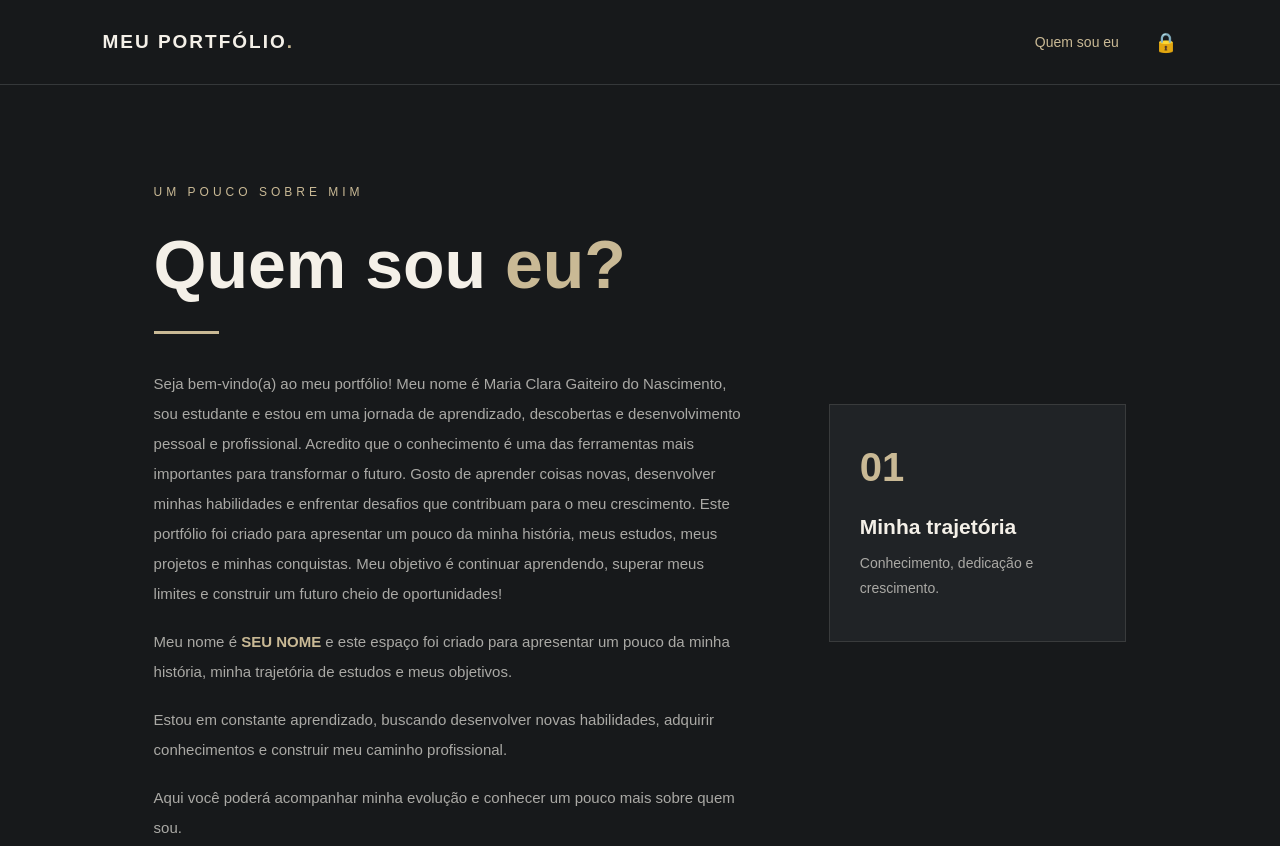
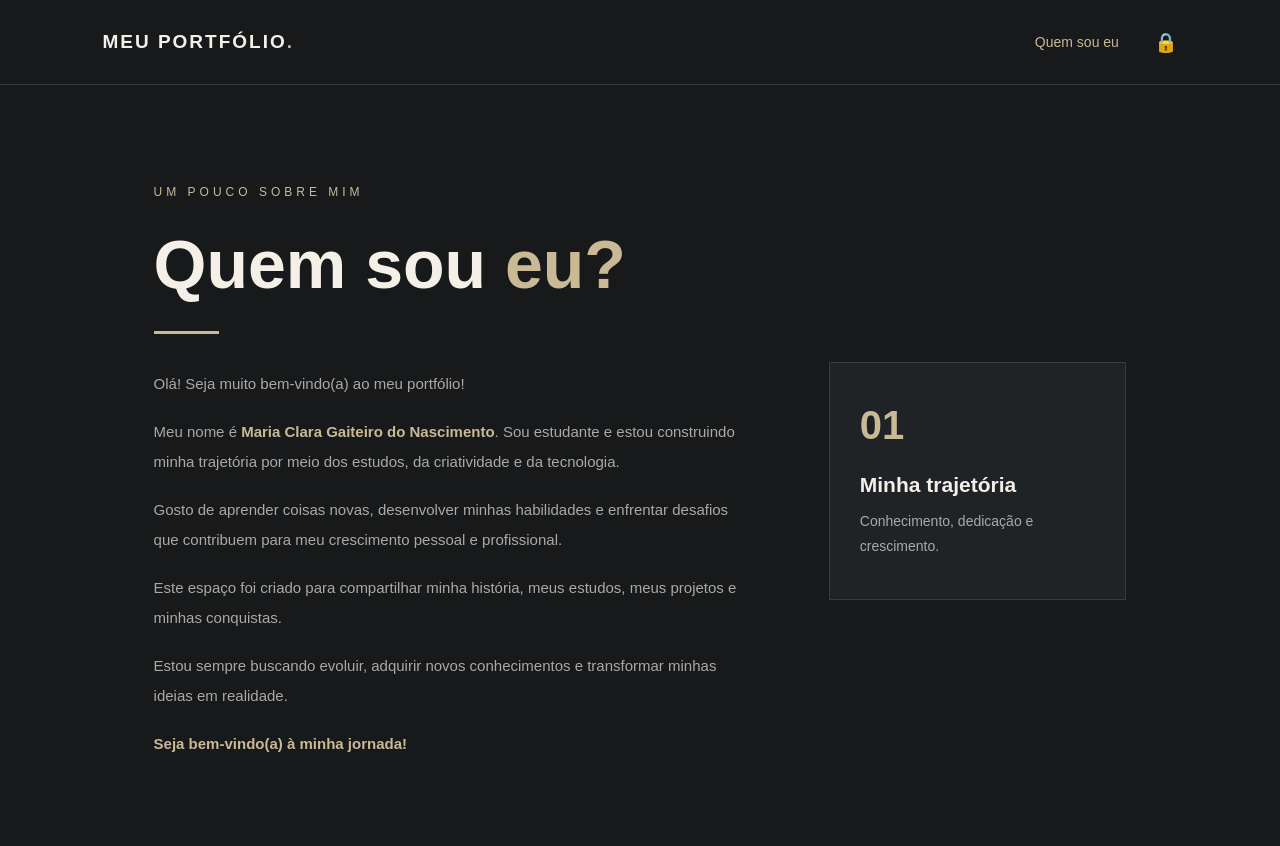
Before and after one commit to maria10038759-afk/portfolio-novo-, a plain HTML site: page quemsoueu.html in a window 1280 px wide. Shown: the top 846 px of the page. Drawn offline with Linux system fonts and the light colour scheme.

Commit message:
Revise content in quemsoueu.html
Updated personal introduction and welcome message.

```diff
--- a/quemsoueu.html
+++ b/quemsoueu.html
@@ -27,32 +27,33 @@
             <div class="linha-decorativa"></div>
 
            <p>
-                 Seja bem-vindo(a) ao meu portfólio!
-
-Meu nome é Maria Clara Gaiteiro do Nascimento, sou estudante e estou em uma jornada de aprendizado, descobertas e desenvolvimento pessoal e profissional.
-
-Acredito que o conhecimento é uma das ferramentas mais importantes para transformar o futuro. Gosto de aprender coisas novas, desenvolver minhas habilidades e enfrentar desafios que contribuam para o meu crescimento.
-
-Este portfólio foi criado para apresentar um pouco da minha história, meus estudos, meus projetos e minhas conquistas.
-
-Meu objetivo é continuar aprendendo, superar meus limites e construir um futuro cheio de oportunidades!
+    Olá! Seja muito bem-vindo(a) ao meu portfólio!
 </p>
 
 <p>
-                Meu nome é <strong>SEU NOME</strong> e este espaço
-                foi criado para apresentar um pouco da minha história,
-                minha trajetória de estudos e meus objetivos.
+    Meu nome é <strong>Maria Clara Gaiteiro do Nascimento</strong>.
+    Sou estudante e estou construindo minha trajetória por meio
+    dos estudos, da criatividade e da tecnologia.
 </p>
 
 <p>
-                Estou em constante aprendizado, buscando desenvolver
-                novas habilidades, adquirir conhecimentos e construir
-                meu caminho profissional.
+    Gosto de aprender coisas novas, desenvolver minhas habilidades
+    e enfrentar desafios que contribuem para meu crescimento
+    pessoal e profissional.
 </p>
 
 <p>
-                Aqui você poderá acompanhar minha evolução e conhecer
-                um pouco mais sobre quem sou.
+    Este espaço foi criado para compartilhar minha história,
+    meus estudos, meus projetos e minhas conquistas.
+</p>
+
+<p>
+    Estou sempre buscando evoluir, adquirir novos conhecimentos
+    e transformar minhas ideias em realidade.
+</p>
+
+<p>
+    <strong>Seja bem-vindo(a) à minha jornada!</strong>
 </p>
         </section>
 
```
Lines whose indentation alone changed are shown as unchanged.
